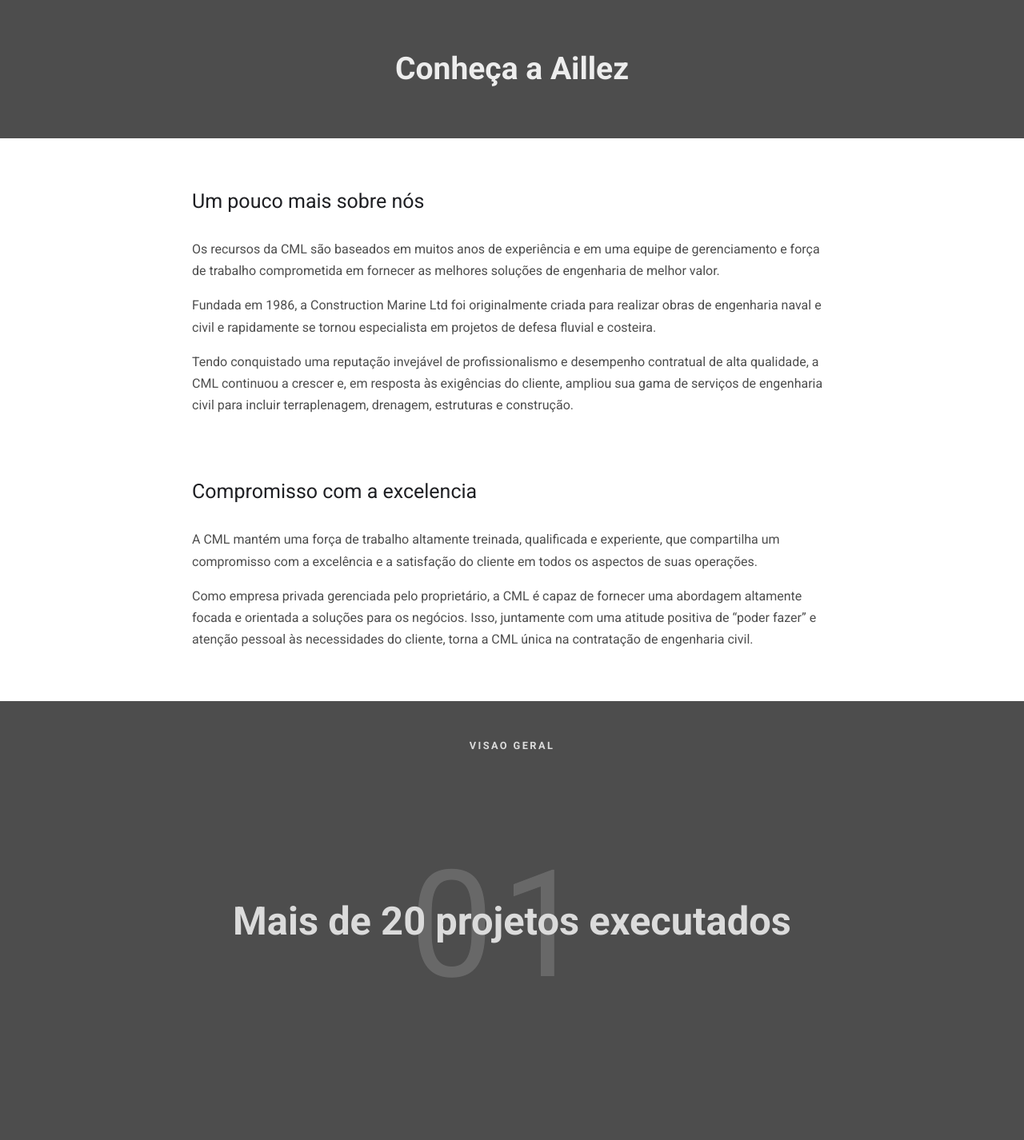
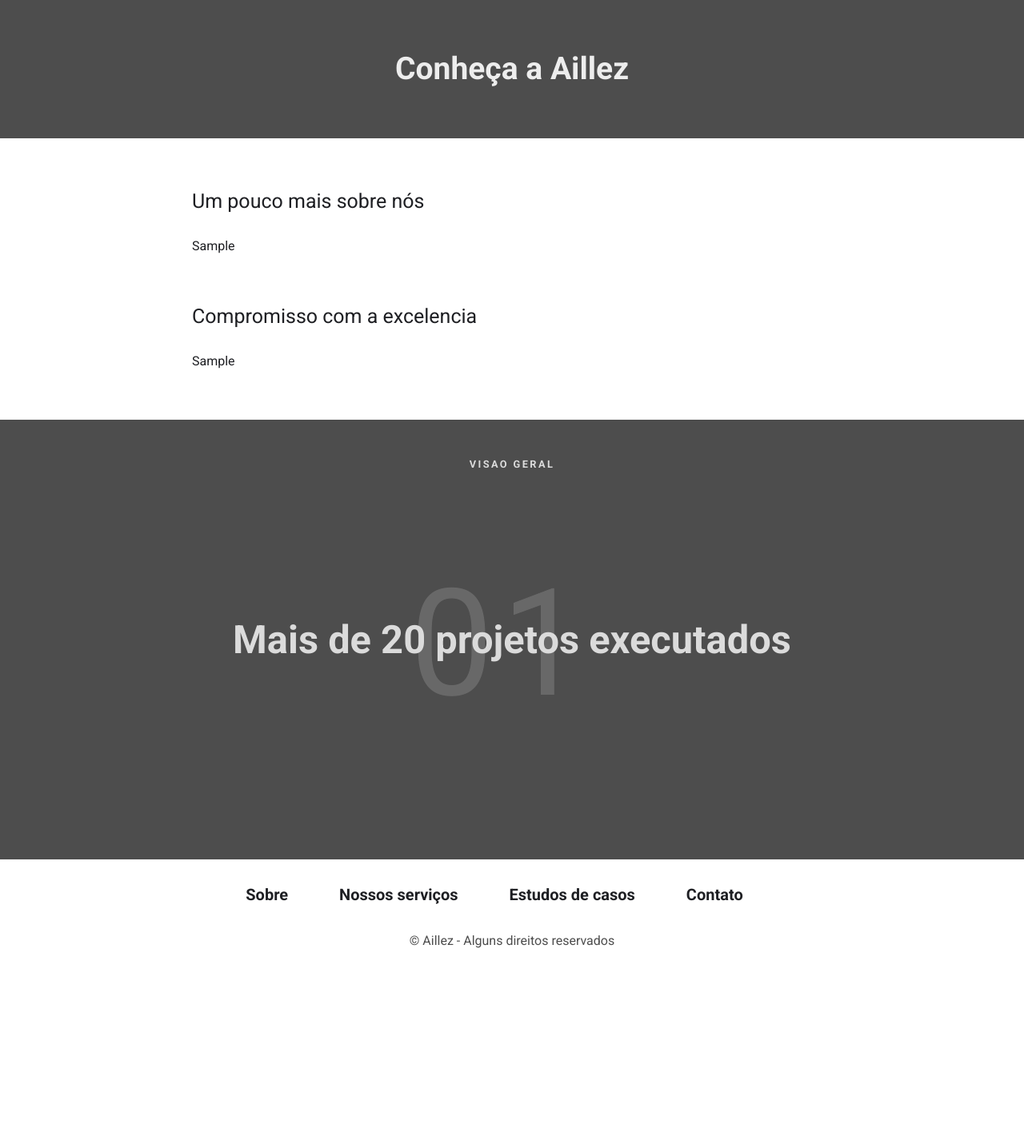
Before and after one commit to vdhug/aillez, a Django app: page /sobre/ in a window 1280 px wide. Shown: the part 351-1777 px from the top of the page at 80% size. After the commit the page ends 1537 px from the top, so only its background shows below. Run offline with Django 3.2, Linux system fonts and the light colour scheme; tables that the repository leaves empty hold one stand-in row (values such as "Sample post"); some libraries are stand-ins or nearby versions.

Commit message:
Pagina sobre editavel

```diff
--- a/aillez/sobre/models.py
+++ b/aillez/sobre/models.py
@@ -2,18 +2,11 @@
 from ckeditor.fields import RichTextField
 
 # Create your models here.
-class SobreNos(models.Model):
+class Sobre(models.Model):
     title = models.CharField(
         max_length=80,  verbose_name="Título", default="Escreva sobre a empresa")
-    texto = RichTextField(blank=True, null=True)
+    sobre_nos = RichTextField(blank=True, null=True, verbose_name="Escreva sobre a empresa")
+    compromissos = RichTextField(blank=True, null=True, verbose_name="Escreva sobre os compromissos da empresa")
 
     class Meta:
         verbose_name_plural = "Sobre a empresa"
-
-class Compromisso(models.Model):
-    title = models.CharField(
-        max_length=80,  verbose_name="Título", default="Escreva sobre os compromissos da empresa")
-    texto = RichTextField(blank=True, null=True)
-
-    class Meta:
-        verbose_name_plural = "Compromissos da empresa"
--- a/aillez/sobre/templates/sobre/sobre.html
+++ b/aillez/sobre/templates/sobre/sobre.html
@@ -15,15 +15,12 @@
 
     <div class="sobre-descricao">
         <h3>Um pouco mais sobre nós</h3>
-        <p>Os recursos da CML são baseados em muitos anos de experiência e em uma equipe de gerenciamento e força de trabalho comprometida em fornecer as melhores soluções de engenharia de melhor valor.</p>
-        <p>Fundada em 1986, a Construction Marine Ltd foi originalmente criada para realizar obras de engenharia naval e civil e rapidamente se tornou especialista em projetos de defesa fluvial e costeira.</p>
-        <p>Tendo conquistado uma reputação invejável de profissionalismo e desempenho contratual de alta qualidade, a CML continuou a crescer e, em resposta às exigências do cliente, ampliou sua gama de serviços de engenharia civil para incluir terraplenagem, drenagem, estruturas e construção.</p>
+        {{sobre.sobre_nos | safe }}
     </div>
 
     <div class="sobre-valor">
         <h3>Compromisso com a excelencia</h3>
-        <p>A CML mantém uma força de trabalho altamente treinada, qualificada e experiente, que compartilha um compromisso com a excelência e a satisfação do cliente em todos os aspectos de suas operações.</p>
-        <p>Como empresa privada gerenciada pelo proprietário, a CML é capaz de fornecer uma abordagem altamente focada e orientada a soluções para os negócios. Isso, juntamente com uma atitude positiva de “poder fazer” e atenção pessoal às necessidades do cliente, torna a CML única na contratação de engenharia civil.</p>
+        {{sobre.compromissos | safe }}
     </div>
 
     <div class="sobre-visao-geral">
--- a/aillez/sobre/views.py
+++ b/aillez/sobre/views.py
@@ -1,5 +1,10 @@
 from django.shortcuts import render
+from .models import Sobre
 
 # Create your views here.
 def sobre(request):
-    return render(request, "sobre/sobre.html")
+    sobre = Sobre.objects.all().first()
+    context = {
+        "sobre": sobre
+    }
+    return render(request, "sobre/sobre.html", context)
--- a/requirements.txt
+++ b/requirements.txt
@@ -1,2 +1,4 @@
 Django==2.0
 Pillow
+psycopg2
+django-ckeditor
```
Also changed, not shown: aillez/sobre/admin.py (+3 -11 lines), aillez/sobre/migrations/0002_auto_20201115_2104.py (added).
